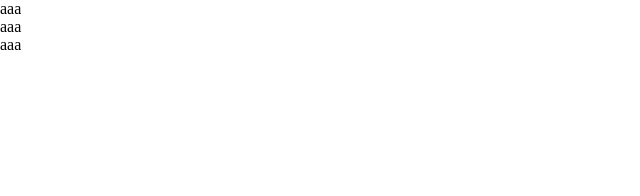
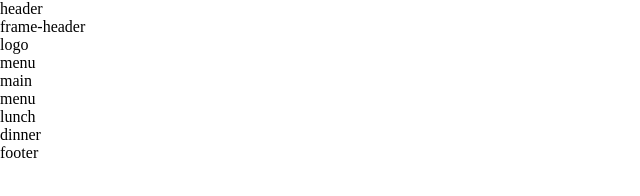
Before and after one commit to ayaka910kudo/practice3, a plain HTML site: page index.html in a window 1280 px wide. Shown: the whole page, without its empty margins (0-640 px from the left). Drawn offline with Linux system fonts and the light colour scheme.

Commit message:
htmlの骨組み作成

```diff
--- a/index.html
+++ b/index.html
@@ -1,7 +1,11 @@
 <!DOCTYPE html>
 <html lang="ja">
   <head>
-    <meta charset="utf-8" />
+    <!-- <meta
+      charset="utf-8"
+      name="viewport"
+      content="width=device-width, initial-scale=1, minimum-scale=1, maximum-scale=1, user-scalable=no"
+    /> -->
     <title>練習用のサイト3こめ</title>
     <meta name="description" content="サイトキャプションを入力" />
     <meta name="keywords" content="サイトキーワードを,で区切って入力" />
@@ -10,10 +14,22 @@
   </head>
 
   <body>
-    <header>aaa</header>
+    <header>
+      header
+      <div class="frame-header">
+        frame-header
+        <div class="logo">logo</div>
+        <div class="menu">menu</div>
+      </div>
+    </header>
 
-    <main>aaa</main>
+    <main>main</main>
+    <div class="menu">
+      menu
+      <div class="lunch">lunch</div>
+      <div class="dinner">dinner</div>
+    </div>
 
-    <footer>aaa</footer>
+    <footer>footer</footer>
   </body>
 </html>
--- a/style.css
+++ b/style.css
@@ -1,4 +1,17 @@
+/* スマホ用のCSS */
+
 body {
   margin: 0;
   padding: 0;
 }
+
+.main{
+  background-color: #fff8b5;
+  height: 300px;
+  color: red;
+}
+
+
+/* @media screen and (min-width: 960px) {
+	960px以上に適用されるCSS（PC用）
+} */
```
